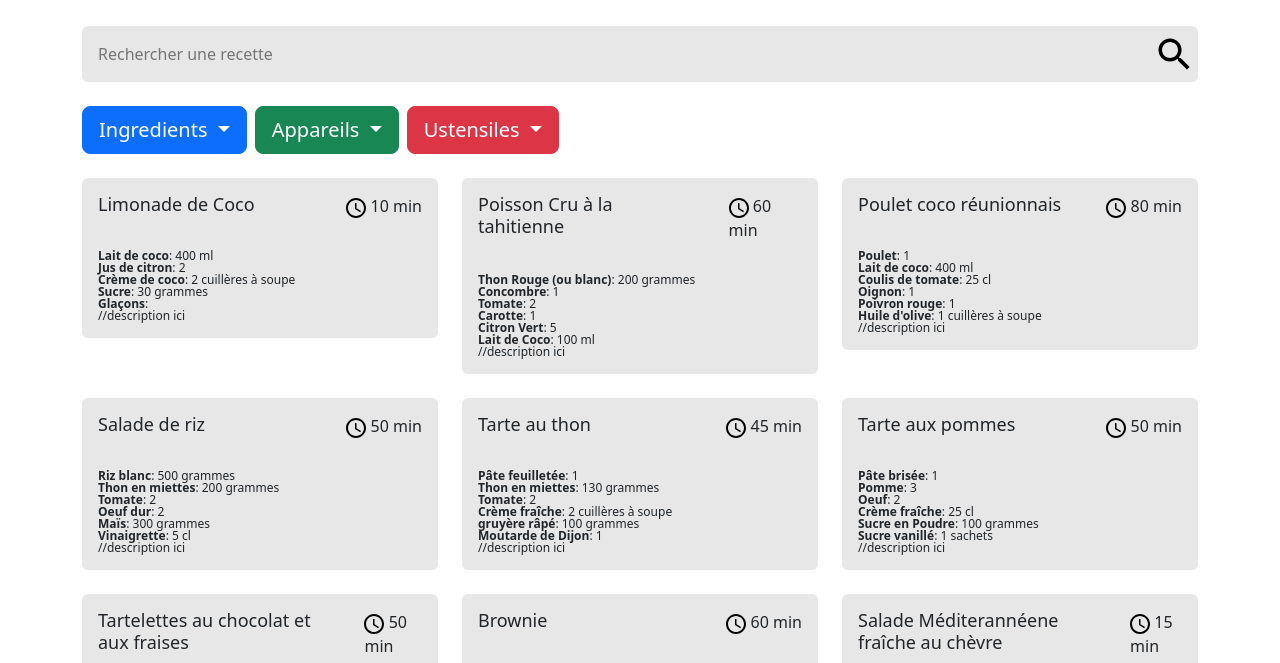
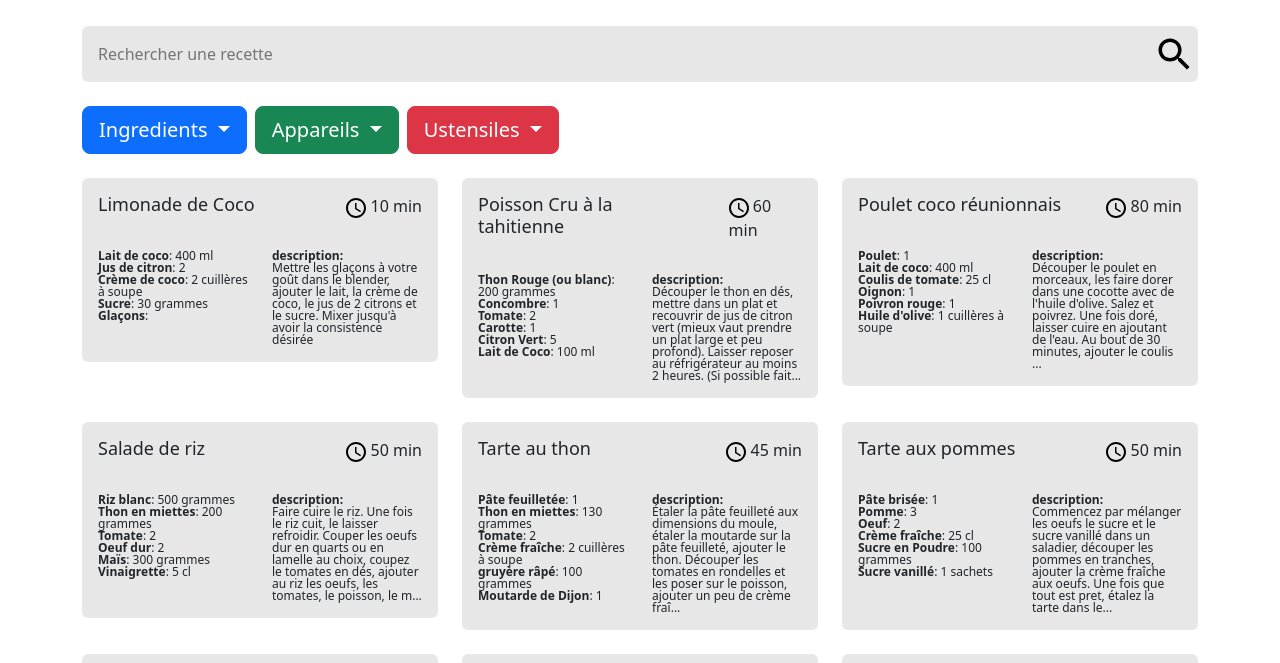
Before and after one commit to mastalyn/P7OCR, a plain HTML site: page index.html in a window 1280 px wide. Shown: the part 136-799 px from the top of the page. Drawn offline with nearby package versions, Linux system fonts and the light colour scheme.

Commit message:
description recipe

```diff
--- a/js/pages/createRecipeDOM.js
+++ b/js/pages/createRecipeDOM.js
@@ -7,6 +7,26 @@ export function createRecipeDOM(recipe) {
     }).join('');
 
     const article = document.createElement('article');
+
+
+
+
+    const recipeDescription = recipe.description;
+    const amount = 200;
+
+         const description ='<strong>description: <br></strong>'+( recipeDescription.substring(0, amount)  + (recipeDescription.length > amount ? "..." :""));
+
+
+
+
+
+
+
+
+
+
+
+
     article.classList.add('col-12', 'col-md-6', 'col-lg-4', 'mb-4');
     article.innerHTML = `
             <div class="bg-light rounded-2">
@@ -24,9 +44,11 @@ export function createRecipeDOM(recipe) {
                 <div class="row card__description p-3">
                     <div class="col">
                         ${ingredientsList}
+
                     </div>
-                    <div >
-                    //description ici
+
+                    <div class="col" >
+                    ${description}
                     </div>
                 </div>
             </div>
```
Also changed, not shown: index.html (+2 -1 lines).
